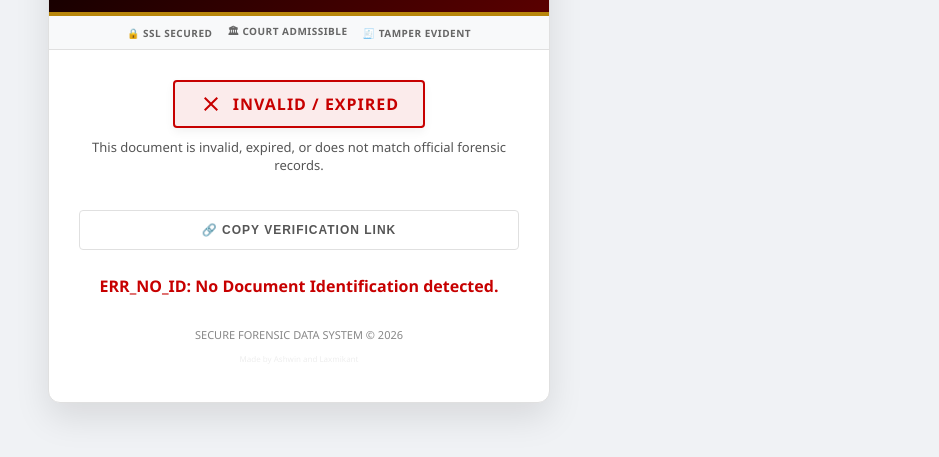
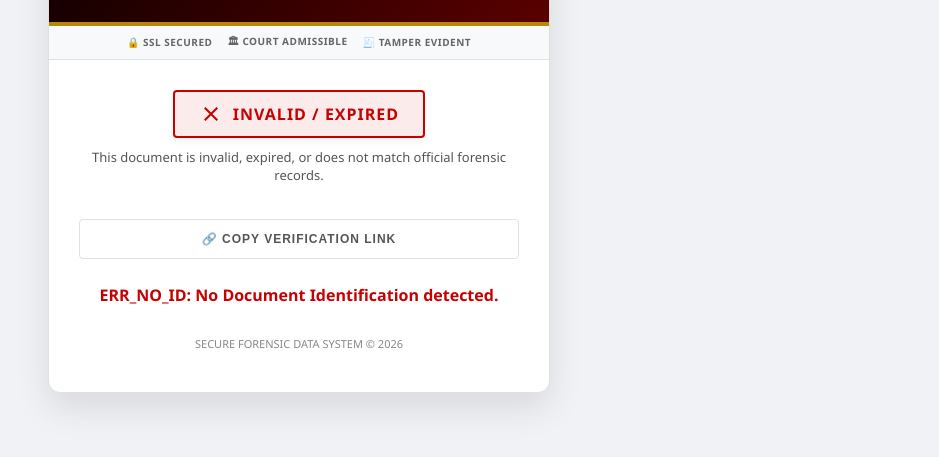
Before and after one commit to Ashwin459/CryptoForensic, a website: page Web_Folder/public/index.html in a window 1280 px wide. Shown: the part 315-772 px from the top of the page, without its empty margins (341-1280 px from the left). Drawn offline with Linux system fonts and the light colour scheme.

Commit message:
Update index.html

```diff
--- a/Web_Folder/public/index.html
+++ b/Web_Folder/public/index.html
@@ -190,7 +190,7 @@
         .copy-btn:hover { background: var(--bg-color); color: var(--accent-gold); border-color: var(--accent-gold); }
 
         .footer { margin-top: 30px; text-align: center; font-size: 11px; color: var(--text-secondary); opacity: 0.7; }
-        .easter-egg { font-size: 8px; opacity: 0.1; margin-top: 5px; color: var(--text-primary); }
+
         .hidden { display: none !important; }
 
         /* Mobile Adjustments */
@@ -264,7 +264,7 @@
 
         <div class="footer">
             <p>SECURE FORENSIC DATA SYSTEM © 2026</p>
-            <p class="easter-egg">Made by Ashwin and Laxmikant</p>
+
         </div>
     </div>
 </div>
```
